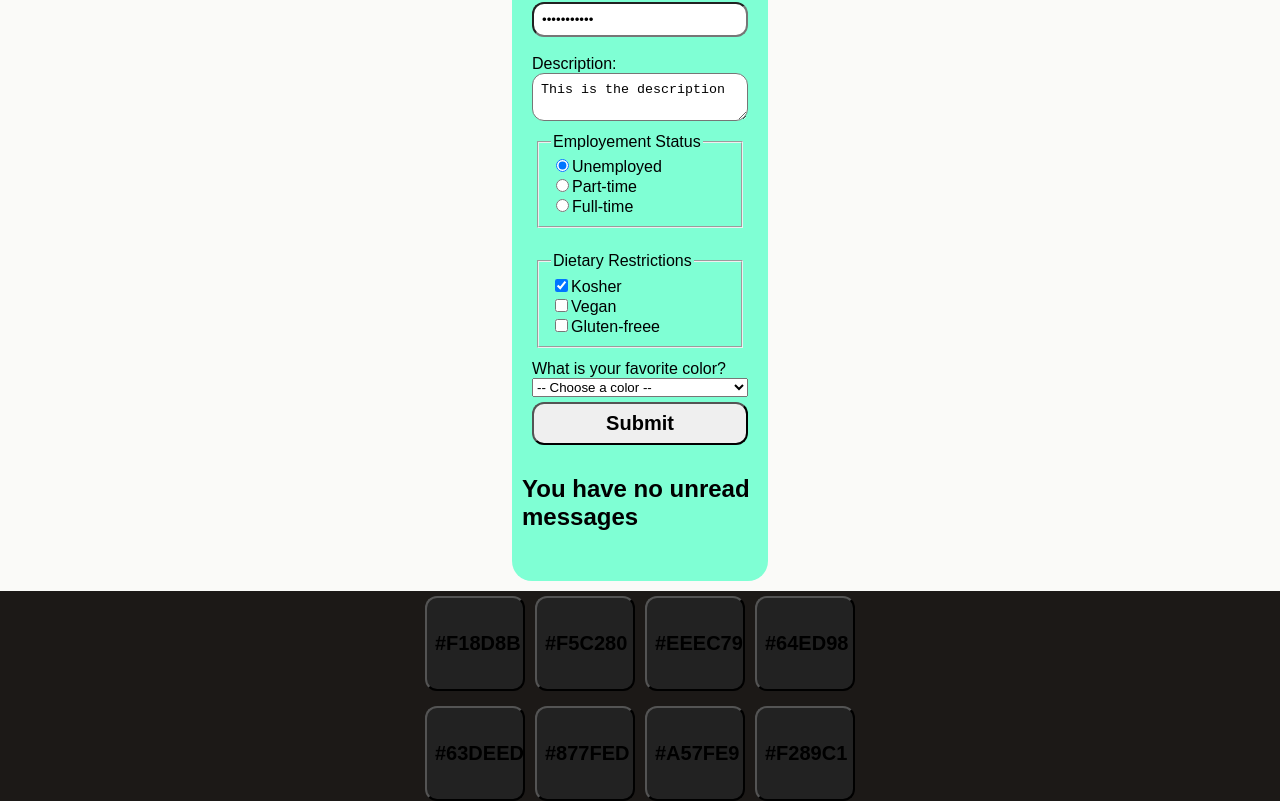
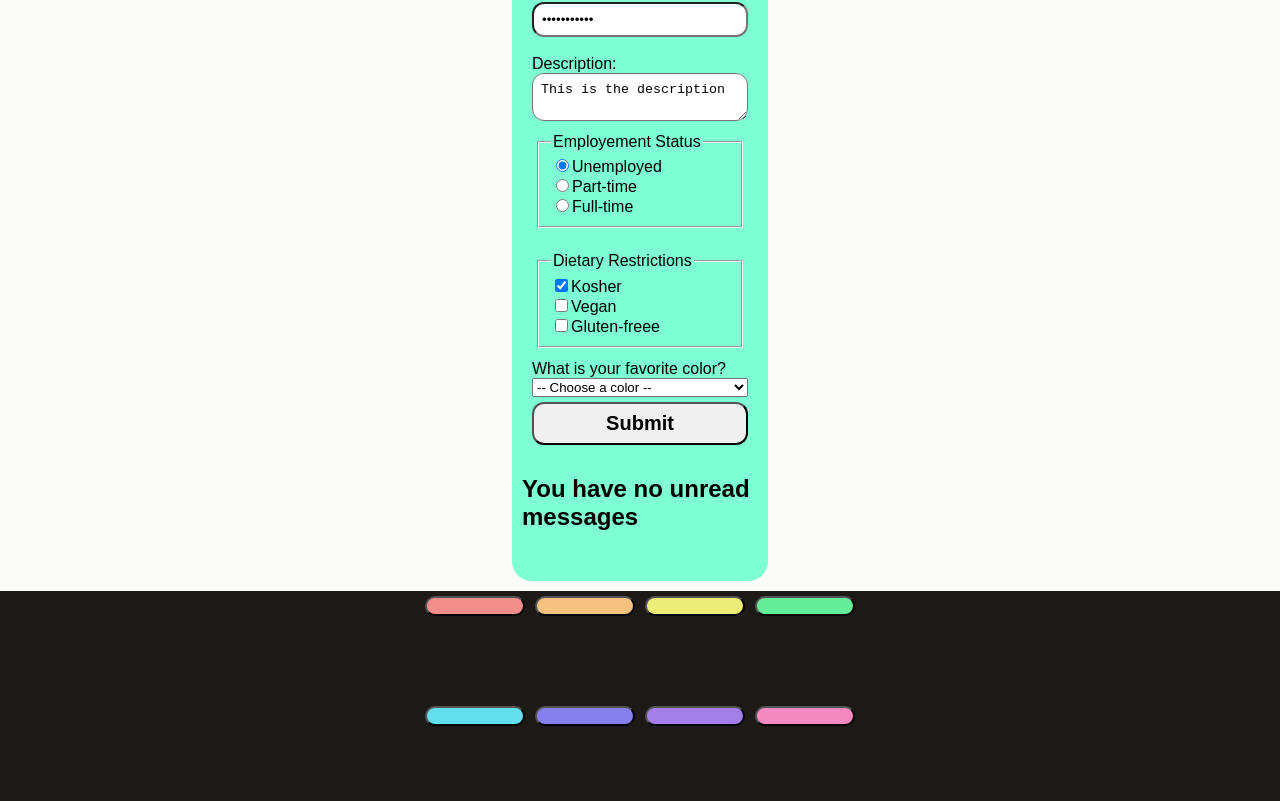
Before and after one commit to get-aakash/makeYourOwnReciepe, a React (Vite) app: page / in a window 1280 px wide. Shown: the part 1715-2516 px from the top of the page. Built offline with nearby package versions, Linux system fonts and the light colour scheme.

Commit message:
props drilling

```diff
--- /dev/null
+++ b/src/components/MyPad.jsx
@@ -0,0 +1,13 @@
+import React from 'react'
+
+const MyPad = ({item}) => {
+    console.log(item)
+  return (
+    <div>
+        <button style={{backgroundColor:item}} ></button>
+
+    </div>
+  )
+}
+
+export default MyPad
--- a/src/components/SoundPad.jsx
+++ b/src/components/SoundPad.jsx
@@ -1,16 +1,21 @@
 import React from 'react'
 import pads from './pads'
+import MyPad from './MyPad'
 
-const SoundPad = ({darkMode}) => {
+const SoundPad = ({ darkMode }) => {
     const [sound, setSound] = React.useState(pads)
-    const styles = darkMode ? "#222222": "#cccccc"
-    const data = sound.map((item) =><button style={{backgroundColor:styles}}  key={item.id}>{item.color}</button>
 
-    )
+
     return (
         <div className='pad-main'>
             <div className="pad-container">
-                {data}
+                {sound.map((item) => {
+                    console.log(item.color)
+                    return (
+                        <MyPad item={item.color} />
+                    )
+                })}
+
             </div>
 
         </div>
```
